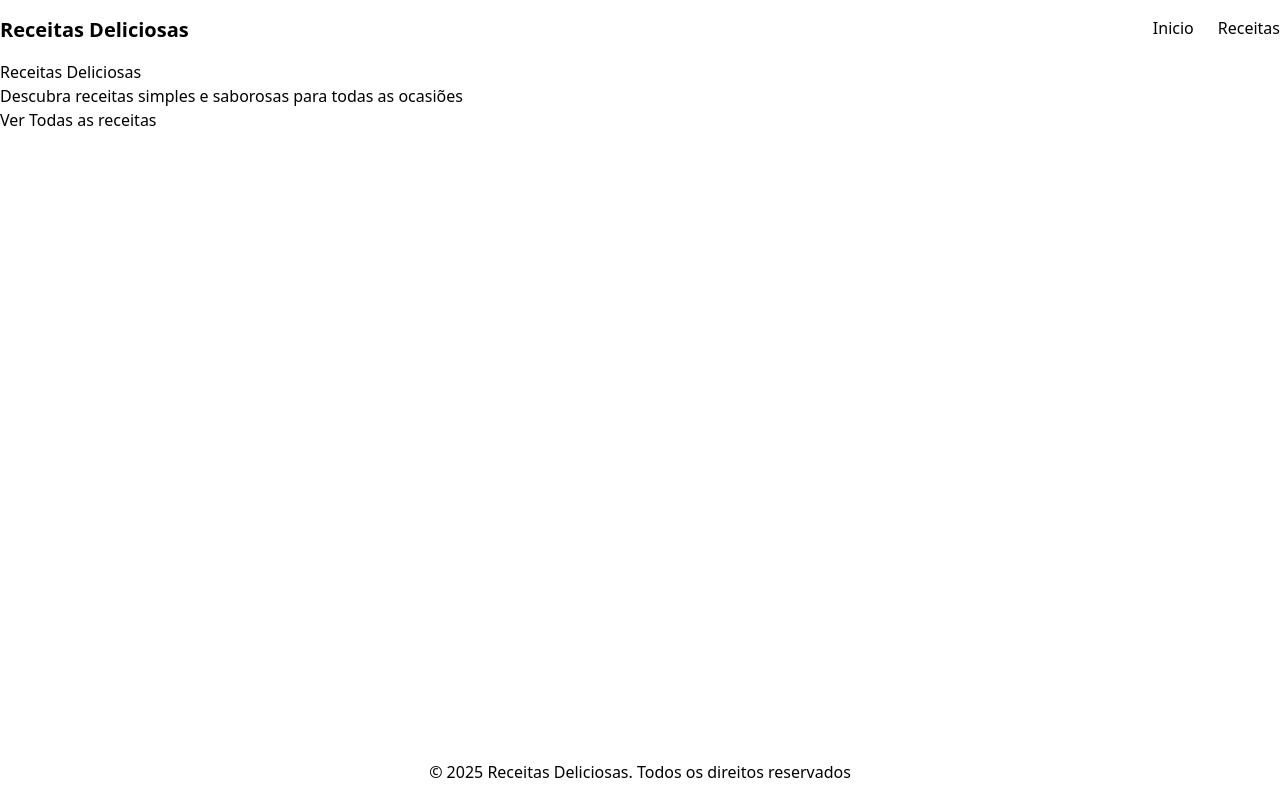
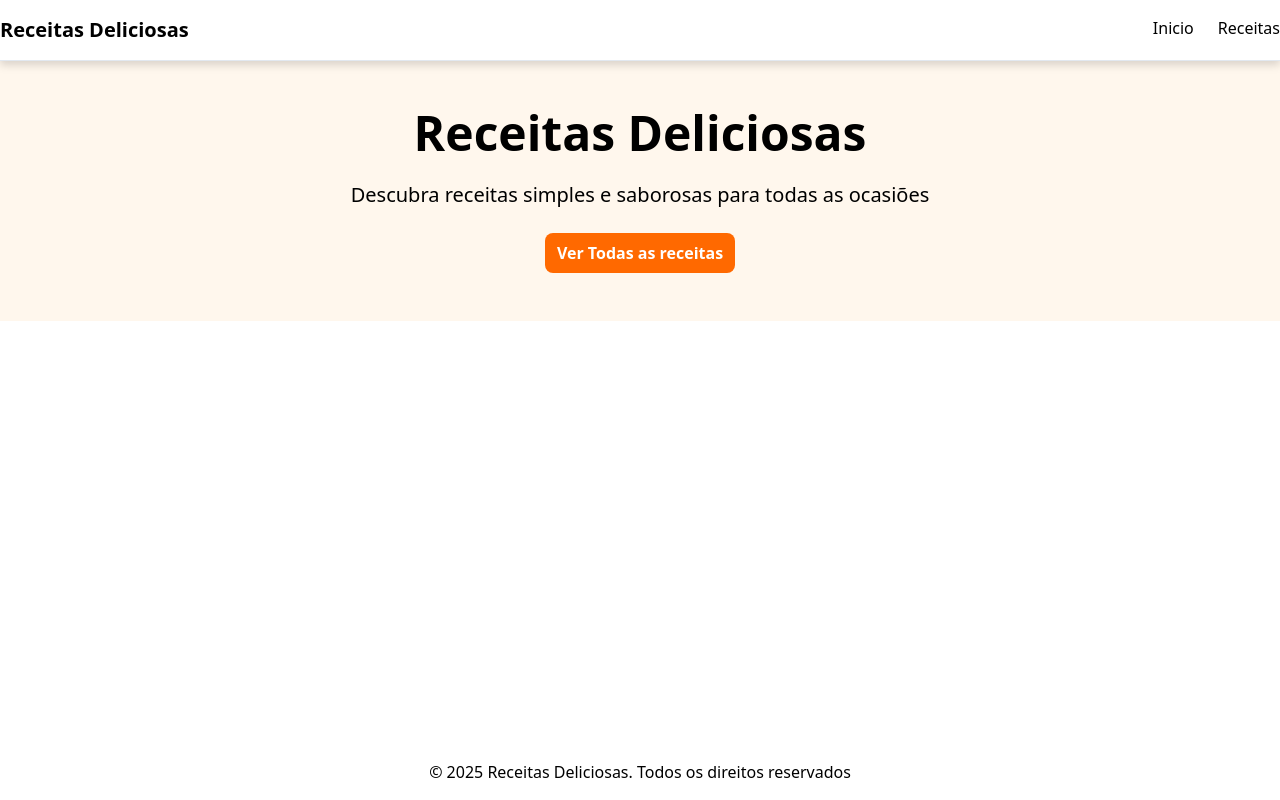
Before and after one commit to enriquemantovani/Site--receitas, a Next.js app: page / in a window 1280 px wide. Built offline with nearby package versions, Linux system fonts and the light colour scheme.

Commit message:
feat: adiciona estilos na secao Hero

```diff
--- a/src/app/page.tsx
+++ b/src/app/page.tsx
@@ -3,18 +3,20 @@
 export default function Home() {
   return (
   <main className="flex-grow">
-    <div className= "container mx-auto">
+
       {/* seção Hero */}
 
-      <section>
-        <h1>Receitas Deliciosas</h1>
-        <p>Descubra receitas simples e saborosas para todas as ocasiões</p>
+      <section className=" bg-orange-50 py-12">
+         <div className= "flex flex-col gap-6 items-center container mx-auto">
+        <h1 className=" text-5xl font-bold">Receitas Deliciosas</h1>
+        <p className="text-xl">Descubra receitas simples e saborosas para todas as ocasiões</p>
 
-        <Link href= "/receitas">
+        <Link className="bg-orange-500 text-white font-bold rounded-lg px-3 py-2"   href= "/receitas">
         Ver Todas as receitas</Link>
+        </div>
       </section>
 
-    </div>
+
   </main>
   );
 }
--- a/src/components/Header/index.tsx
+++ b/src/components/Header/index.tsx
@@ -2,8 +2,8 @@
 
 export default function Header() {
     return (
-        <header className= "w-full bg-white text-black py-4">
-            <div className= " flex justify-between conteiner mx-auto">
+        <header className= "w-full bg-white text-black py-4 border-b border-slate-200 drop-shadow-lg ">
+            <div className= " flex justify-between container mx-auto">
             <Link  className= "text-xl font-bold hover:scale-105 transition-all" href="/"> Receitas Deliciosas</Link>
 
                 <nav className="flex gap-6">
```
